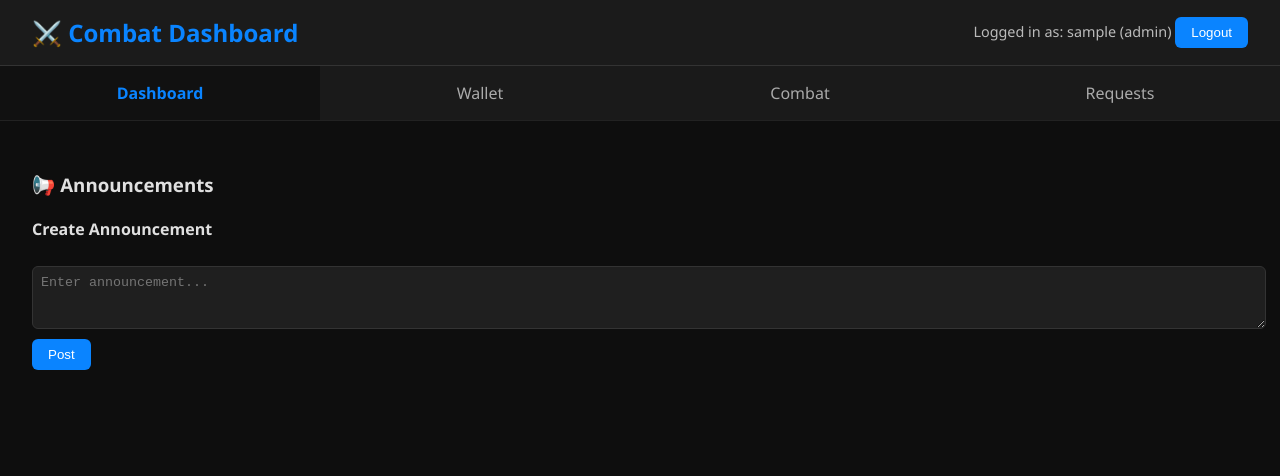
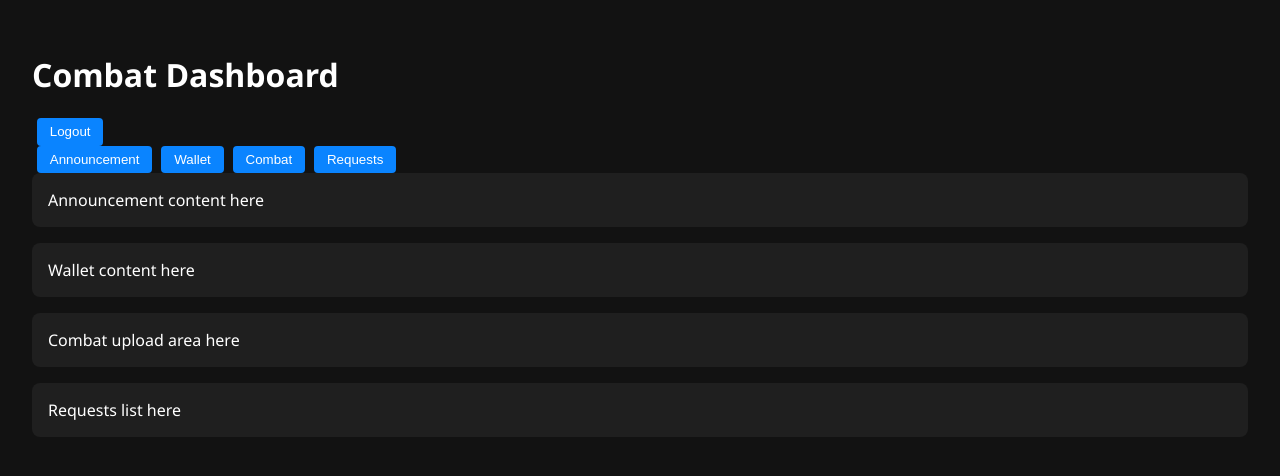
Before and after one commit to gordon023/combat-dashboard, a website: page public/dashboard.html in a window 1280 px wide. Drawn offline with Linux system fonts and the light colour scheme; no server answers; sample sign-in values are in the browser's storage.

Commit message:
Update dashboard.html

```diff
--- a/public/dashboard.html
+++ b/public/dashboard.html
@@ -2,143 +2,31 @@
 <html lang="en">
 <head>
   <meta charset="UTF-8" />
-  <meta name="viewport" content="width=device-width, initial-scale=1.0" />
-  <title>Combat Dashboard</title>
-  <style>
-    body {
-      margin: 0;
-      font-family: "Segoe UI", sans-serif;
-      background: #0e0e0e;
-      color: #e0e0e0;
-    }
-    header {
-      background: #1b1b1b;
-      padding: 1rem 2rem;
-      display: flex;
-      justify-content: space-between;
-      align-items: center;
-      border-bottom: 1px solid #333;
-    }
-    header h2 {
-      color: #0a84ff;
-      margin: 0;
-    }
-    .user-info {
-      font-size: 0.9rem;
-      color: #bbb;
-    }
-    .tabs {
-      display: flex;
-      background: #1a1a1a;
-      border-bottom: 1px solid #222;
-    }
-    .tab {
-      flex: 1;
-      text-align: center;
-      padding: 1rem;
-      cursor: pointer;
-      color: #aaa;
-    }
-    .tab.active {
-      color: #0a84ff;
-      background: #111;
-      font-weight: bold;
-    }
-    .tab-content {
-      display: none;
-      padding: 2rem;
-    }
-    .tab-content.active {
-      display: block;
-    }
-    button {
-      background: #0a84ff;
-      color: #fff;
-      border: none;
-      padding: 0.5rem 1rem;
-      border-radius: 6px;
-      cursor: pointer;
-    }
-    button:hover {
-      background: #006ae0;
-    }
-    input, textarea {
-      background: #1f1f1f;
-      color: #fff;
-      border: 1px solid #333;
-      border-radius: 6px;
-      padding: 0.5rem;
-      margin: 0.3rem 0;
-      width: 100%;
-    }
-    .wallet-item, .announcement {
-      background: #1c1c1c;
-      padding: 1rem;
-      margin: 0.5rem 0;
-      border-radius: 6px;
-      border: 1px solid #333;
-    }
-    .wallet-header {
-      display: flex;
-      justify-content: space-between;
-      align-items: center;
-    }
-    .filter-box {
-      margin-bottom: 1rem;
-    }
-  </style>
+  <title>Dashboard</title>
+  <link rel="stylesheet" href="style.css" />
 </head>
-<body>
-  <header>
-    <h2>⚔️ Combat Dashboard</h2>
-    <div class="user-info">
-      Logged in as: <span id="usernameDisplay"></span> (<span id="roleDisplay"></span>)
-      <button id="logoutBtn">Logout</button>
+<body class="bg-gray-900 text-white min-h-screen">
+  <header class="flex justify-between items-center p-4 bg-gray-800">
+    <h1 class="text-xl">Combat Dashboard</h1>
+    <div>
+      <span id="userInfo"></span>
+      <button id="logoutBtn" class="ml-3 bg-red-600 px-3 py-1 rounded">Logout</button>
     </div>
   </header>
 
-  <div class="tabs">
-    <div class="tab active" data-tab="dashboard">Dashboard</div>
-    <div class="tab" data-tab="wallet">Wallet</div>
-    <div class="tab" data-tab="combat">Combat</div>
-    <div class="tab" data-tab="requests" id="requestsTab" style="display:none;">Requests</div>
-  </div>
+  <main class="p-4">
+    <nav class="flex gap-4 mb-4">
+      <button class="tabBtn" data-tab="announcement">Announcement</button>
+      <button class="tabBtn" data-tab="wallet">Wallet</button>
+      <button class="tabBtn" data-tab="combat">Combat</button>
+      <button class="tabBtn adminOnly" data-tab="requests">Requests</button>
+    </nav>
 
-  <div id="dashboard" class="tab-content active">
-    <h3>📢 Announcements</h3>
-    <div id="announcementList"></div>
-
-    <div id="announcementForm" style="display:none;">
-      <h4>Create Announcement</h4>
-      <textarea id="announcementText" rows="3" placeholder="Enter announcement..."></textarea>
-      <button id="addAnnouncement">Post</button>
-    </div>
-  </div>
-
-  <div id="wallet" class="tab-content">
-    <h3>💰 Wallet</h3>
-    <div class="filter-box">
-      <input type="text" id="walletFilter" placeholder="Filter by name..." />
-    </div>
-    <div id="walletList"></div>
-
-    <div id="walletForm">
-      <h4>Add Wallet Entry</h4>
-      <input type="text" id="walletValue" placeholder="Enter wallet amount..." />
-      <button id="addWallet">Add</button>
-    </div>
-  </div>
-
-  <div id="combat" class="tab-content">
-    <h3>⚔️ Combat Power</h3>
-    <input type="file" id="combatImage" accept="image/*" />
-    <div id="combatResult"></div>
-  </div>
-
-  <div id="requests" class="tab-content">
-    <h3>📨 Guest Requests</h3>
-    <div id="requestList"></div>
-  </div>
+    <section id="announcement" class="tab">Announcement content here</section>
+    <section id="wallet" class="tab hidden">Wallet content here</section>
+    <section id="combat" class="tab hidden">Combat upload area here</section>
+    <section id="requests" class="tab hidden adminOnly">Requests list here</section>
+  </main>
 
   <script src="dashboard.js"></script>
 </body>
```
